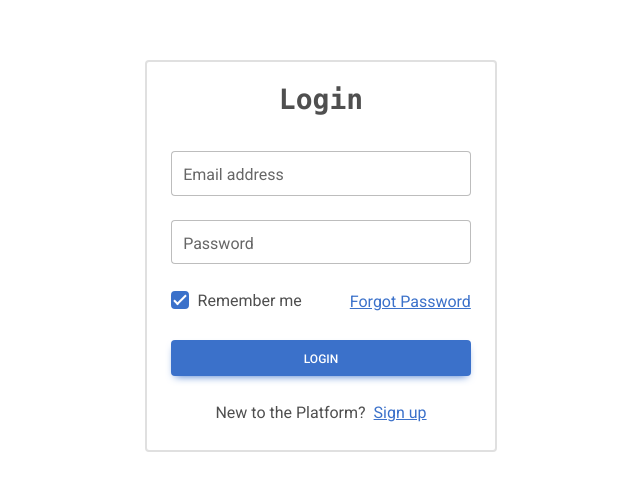
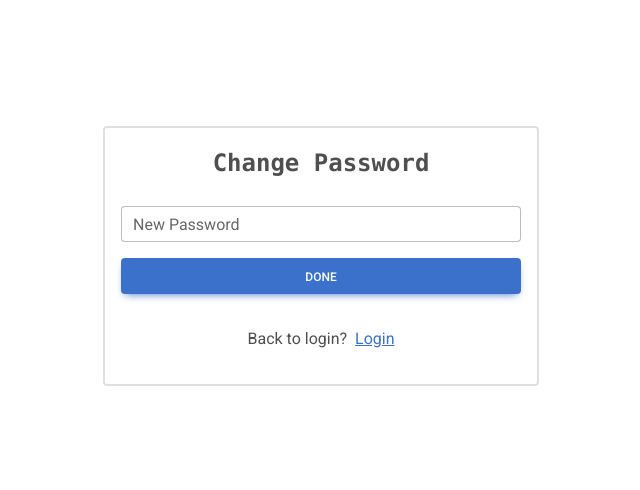
Before and after one commit to aakashrio/login_module, a React (Create React App) app: page /change-password in a window 1280 px wide. Before the commit this address led to /change-password#/login. Shown: the part 144-634 px from the top of the page, without its empty margins (319-959 px from the left). Built offline with nearby package versions, Linux system fonts and the light colour scheme.

Commit message:
Updated email send module

```diff
--- a/package.json
+++ b/package.json
@@ -4,6 +4,7 @@
   "version": "0.1.0",
   "private": true,
   "dependencies": {
+    "@emailjs/browser": "^4.4.1",
     "@fortawesome/fontawesome-free": "^6.7.2",
     "@testing-library/dom": "^10.4.0",
     "@testing-library/jest-dom": "^6.6.3",
@@ -20,8 +21,8 @@
   },
   "scripts": {
     "start": "react-scripts start",
-    "predeploy":"npm run build",
-    "deploy":"gh-pages -d build",
+    "predeploy": "npm run build",
+    "deploy": "gh-pages -d build",
     "build": "react-scripts build",
     "test": "react-scripts test",
     "eject": "react-scripts eject"
--- a/src/App.js
+++ b/src/App.js
@@ -2,10 +2,11 @@ import './App.css';
 import Login from "./Components/login";
 import Signup from "./Components/signup";
 import Forgot from "./Components/forgot_password";
+import ChangePassword from './Components/changepassword';
 import Home from "./Components/home";
 import { useState } from 'react';
-import { HashRouter as Router, Routes, Route, Navigate } from 'react-router-dom';
-import {MDBBtn , MDBIcon} from 'mdb-react-ui-kit';
+import { BrowserRouter as Router, Routes, Route, Navigate } from 'react-router-dom';
+import { MDBBtn, MDBIcon } from 'mdb-react-ui-kit';
 
 function App() {
   const [userData, setUserData] = useState(() => {
@@ -27,39 +28,18 @@ function App() {
           {isLoggedIn && (
             <div className="userinfo-container d-flex justify-content-center align-items-center flex-column" style={{ padding: "1rem" }}>
               <span>Welcome {userData.name}</span>
-              <MDBBtn className='m-2'onClick={handleLogout} style={{ marginLeft: "10px" }}>Logout  <MDBIcon  className='ms-2'fas icon="sign-out-alt" /></MDBBtn>
+              <MDBBtn className='m-2' onClick={handleLogout} style={{ marginLeft: "10px" }}>
+                Logout <MDBIcon className='ms-2' fas icon="sign-out-alt" />
+              </MDBBtn>
             </div>
           )}
           <Routes>
-            <Route
-              path="/login"
-              element={
-                isLoggedIn ? (
-                  <Navigate to="/home" />
-                ) : (
-                  <Login onLogin={setUserData} />
-                )
-              }
-            />
-            <Route
-              path="/signup"
-              element={
-                isLoggedIn ? (
-                  <Navigate to="/home" />
-                ) : (
-                  <Signup onSignup={setUserData} />
-                )
-              }
-            />
+            <Route path="/login" element={isLoggedIn ? <Navigate to="/home" /> : <Login onLogin={setUserData} />} />
+            <Route path="/signup" element={isLoggedIn ? <Navigate to="/home" /> : <Signup onSignup={setUserData} />} />
             <Route path="/forgot-password" element={<Forgot />} />
-            <Route
-              path="/home"
-              element={isLoggedIn ? <Home /> : <Navigate to="/login" />}
-            />
-            <Route
-              path="*"
-              element={<Navigate to={isLoggedIn ? "/home" : "/login"} />}
-            />
+            <Route path="/change-password" element={<ChangePassword />} />
+            <Route path="/home" element={isLoggedIn ? <Home /> : <Navigate to="/login" />} />
+            <Route path="*" element={<Navigate to={isLoggedIn ? "/home" : "/login"} />} />
           </Routes>
         </div>
       </Router>
--- /dev/null
+++ b/src/Components/changepassword.jsx
@@ -0,0 +1,87 @@
+import React, { useState } from 'react';
+import { MDBContainer, MDBInput, MDBBtn, MDBSpinner } from 'mdb-react-ui-kit';
+import { useNavigate , Link} from 'react-router-dom';
+import Swal from 'sweetalert2';
+
+function ChangePassword() {
+  const [password, setPassword] = useState('');
+  const [issubmit, setIssubmit] = useState(false);
+  const navigate = useNavigate();
+
+  // Password validation function
+  const validatePassword = (password) => {
+    return password.length >= 4 && password.length <= 16;
+  };
+
+  const handleSubmit = async (e) => {
+    e.preventDefault();
+
+    setIssubmit(true);
+
+    // Check if password is valid
+    if (!validatePassword(password)) {
+      setIssubmit(false);
+      Swal.fire({
+        icon: 'error',
+        title: 'Invalid Password',
+        text: 'Password must be between 4 and 16 characters.',
+        confirmButtonColor: 'rgb(59, 113, 202)',
+      });
+      return;
+    }
+
+    try {
+      // Simulate password change (you can replace this with actual API call)
+      setTimeout(() => {
+        Swal.fire({
+          icon: 'success',
+          title: 'Password Changed',
+          text: 'Your password has been successfully changed.',
+          confirmButtonColor: 'rgb(59, 113, 202)',
+        }).then(() => {
+          navigate('/login'); // Redirect to login page
+        });
+      }, 1000);
+    } catch (error) {
+      setIssubmit(false);
+      Swal.fire({
+        icon: 'error',
+        title: 'Error',
+        text: 'Something went wrong. Please try again later.',
+        confirmButtonColor: 'rgb(59, 113, 202)',
+      });
+    }
+  };
+
+  return (
+    <div className="main_containerd d-flex justify-content-center align-items-center" style={{ width: '100%', height: '100vh' }}>
+      <MDBContainer className="d-flex justify-content-center align-items-center square border border-2 rounded w-auto flex-column p-3 pb-4">
+        <p className="font-monospace fw-bolder fs-4" style={{ fontFamily: 'poppins' }}>Change Password</p>
+        <form className="d-flex flex-column mt-2" onSubmit={handleSubmit}>
+          <MDBInput
+            label="New Password"
+            id="newPassword"
+            type="password"
+            style={{ minWidth: '400px' }}
+            value={password}
+            onChange={(e) => setPassword(e.target.value)}
+          />
+          <MDBBtn className="mt-3 mb-4" type="submit" block disabled={issubmit}>
+            {issubmit ? (
+              <MDBSpinner size="sm" role="status">
+                <span className="visually-hidden">Loading...</span>
+              </MDBSpinner>
+            ) : (
+              'Done'
+            )}
+          </MDBBtn>
+        </form>
+        <span className="d-flex justify-content-evenly align-items-center m-2">
+          Back to login? <Link to="/login" className="ms-2" style={{ textDecoration: 'underline' }}>Login</Link>
+        </span>
+      </MDBContainer>
+    </div>
+  );
+}
+
+export default ChangePassword;
--- a/src/Components/forgot_password.jsx
+++ b/src/Components/forgot_password.jsx
@@ -1,17 +1,17 @@
-import React, { useState } from 'react';
+import React, { useState, useRef } from 'react';
 import { MDBContainer, MDBInput, MDBBtn , MDBSpinner } from 'mdb-react-ui-kit';
-import { Link ,Navigate,useNavigate } from "react-router-dom";
+import {Link ,useNavigate } from "react-router-dom";
 import Swal from 'sweetalert2';
 import axios from "axios";
+import emailjs from '@emailjs/browser';
 
 function ForgotPassword() {
   const [email, setEmail] = useState("");
   const [issubmit, setissubmit] = useState(false)
   const navigate = useNavigate();
-
+  const form = useRef(null);
   const submit = async (e) => {
     e.preventDefault();
-
     setissubmit(true)
 
     if (!email) {
@@ -38,12 +38,25 @@ function ForgotPassword() {
         });
       };
 
-      const response = await tempUser(email);
 
       //remove upto this
 
       // const response = await axios.get(`http://localhost:5000/users/${email}`); //API for verfing user exits
       //change function depands upon users API
+
+      // console.log(email)
+
+
+      try {
+        // const response = await axios.get(`http://localhost:5000/users/${email}`); //API for verfing user exits
+      //change function depands upon users API
+        const response = await tempUser(email);
+        const result = await emailjs.send(
+          process.env.REACT_APP_SERVICE_ID,
+          process.env.REACT_APP_TEMPLATE_ID,
+          { email: email,link:"https://aakashrio.github.io/login_module/ChangePassword" },
+          process.env.REACT_APP_PUBLIC_ID
+        )
 
         if (response.success) {
           Swal.fire({
@@ -51,15 +64,18 @@ function ForgotPassword() {
             title: 'Link Sent',
             text: `A password reset link has been sent to ${email}`,
             confirmButtonColor: 'rgb(59, 113, 202)'
-        }).then(()=>{
-            navigate('/login')
+          }).then(() => {
+            navigate('/login');
           });
-      } else {
-        setissubmit(false)
+        }
+
+      } catch (error) {
+        setissubmit(false);
+        console.error("Email sending failed:", error); // This logs the actual error
         Swal.fire({
           icon: 'error',
-          title: 'User not found',
-          text: 'No user found with this email address.',
+          title: 'Email Sending Failed',
+          text: error.text || 'Something went wrong. Please try again later.',
           confirmButtonColor: 'rgb(59, 113, 202)'
         });
       }
@@ -78,11 +94,12 @@ function ForgotPassword() {
     <div className='main_containerd d-flex justify-content-center align-items-center' style={{ width: '100%', height: '100vh' }}>
       <MDBContainer className='d-flex justify-content-center align-items-center square border border-2 rounded w-auto flex-column p-3 pb-4'>
         <p className="font-monospace fw-bolder fs-4" style={{ fontFamily: 'poppins' }}>Forgot Password</p>
-        <form className='d-flex flex-column mt-2' onSubmit={submit}>
+        <form ref={form} className='d-flex flex-column mt-2' onSubmit={submit}>
           <MDBInput
             label="Email input"
             id="typeEmail"
             type="email"
+            name="userEmail"
             style={{ minWidth: '400px' }}
             value={email}
             onChange={(e) => setEmail(e.target.value)}
--- a/src/Components/login.jsx
+++ b/src/Components/login.jsx
@@ -11,7 +11,6 @@ function Login({ onLogin }) {
 
   const handleLogin = async (e) => {
     e.preventDefault();
-
     if (!email || !password) {
       Swal.fire({
         icon: 'warning',
```
Also changed, not shown: 2 other files (tests, documents, lock files or other folders). Lines whose indentation alone changed are shown as unchanged.
